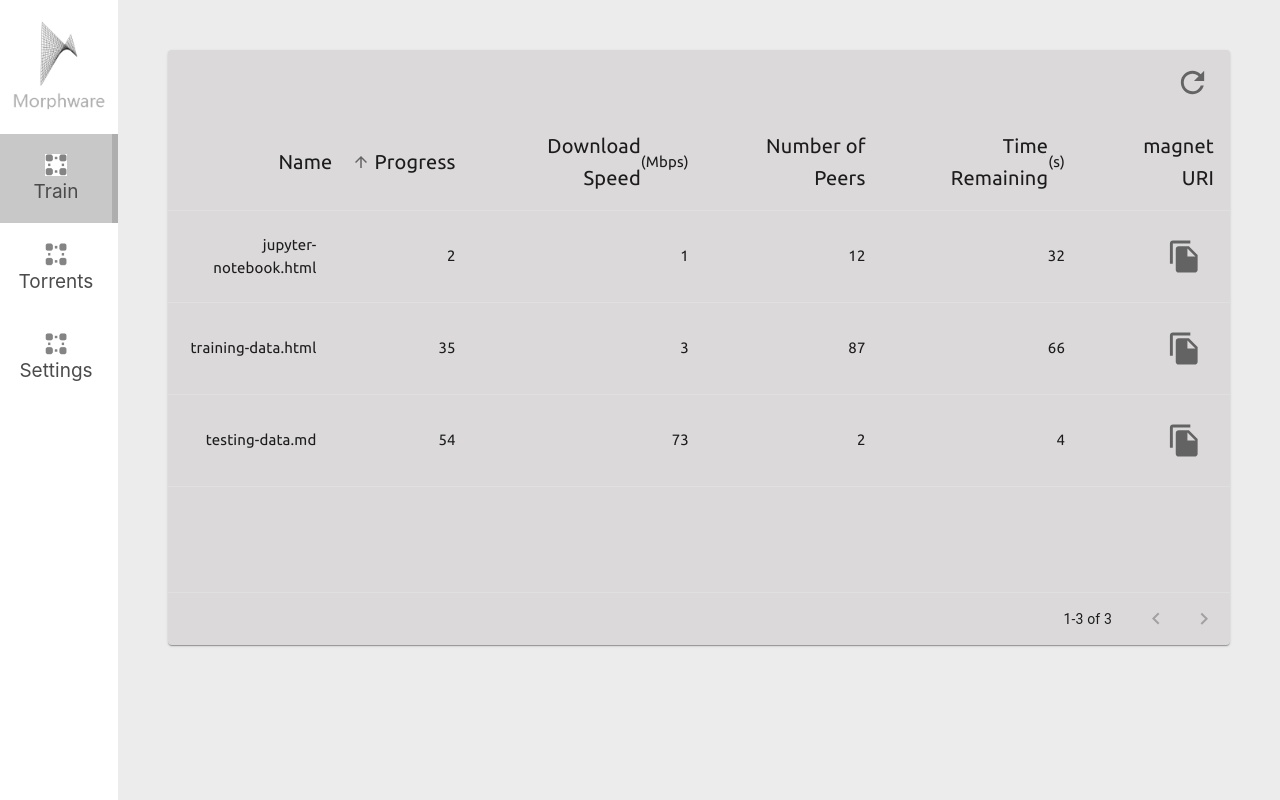
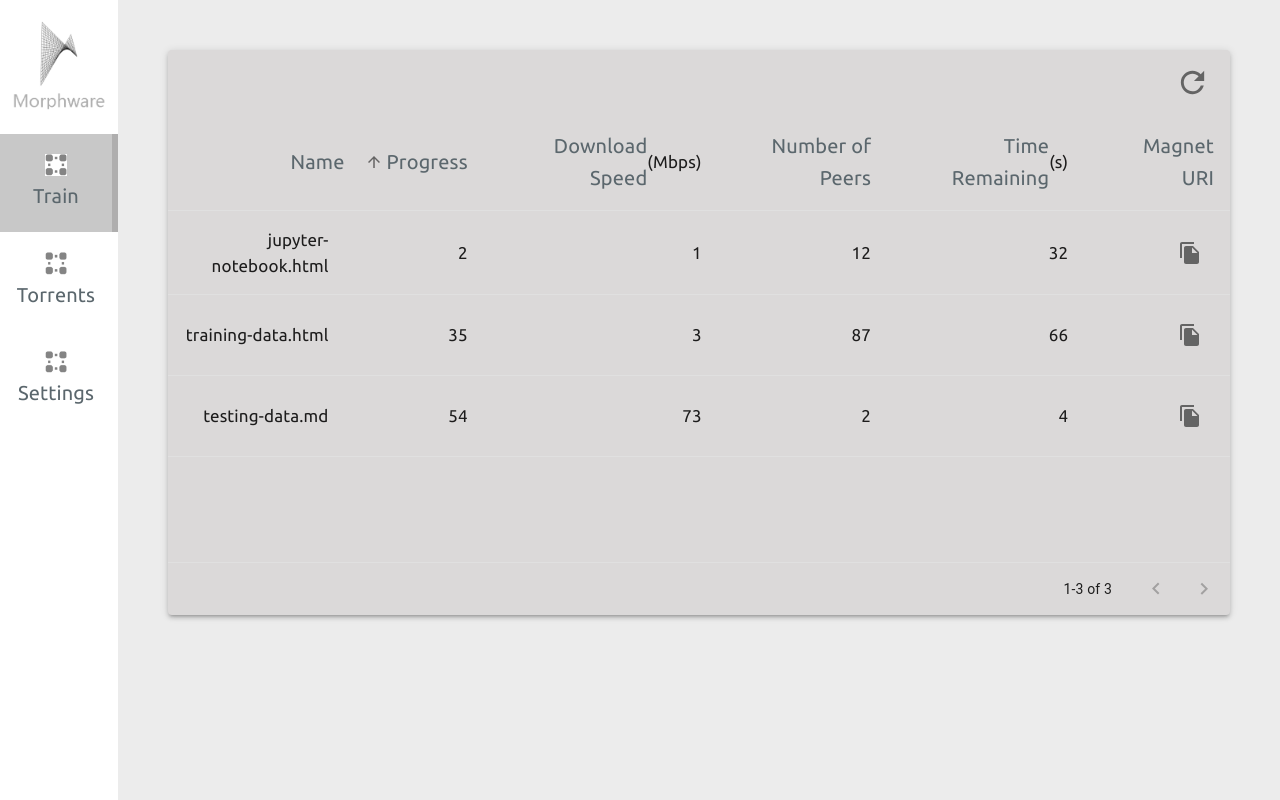
Before and after one commit to morphware/daemon, a React (Create React App) app in the folder frontend/: page /torrents in a window 1280 px wide. Built offline with nearby package versions, Linux system fonts and the light colour scheme; no server answers; the HTML template or start-up script is replaced by a standard one.

Commit message:
working torrents table

```diff
--- a/frontend/src/components/TorrentsTable.tsx
+++ b/frontend/src/components/TorrentsTable.tsx
@@ -19,12 +19,9 @@ import Toolbar from "@material-ui/core/Toolbar";
 import Typography from "@material-ui/core/Typography";
 import Paper from "@material-ui/core/Paper";
 import IconButton from "@material-ui/core/IconButton";
-import Tooltip from "@material-ui/core/Tooltip";
-import DeleteIcon from "@material-ui/icons/Delete";
-import FilterListIcon from "@material-ui/icons/FilterList";
 import FileCopyIcon from "@material-ui/icons/FileCopy";
-import { theme, ThemeProps } from "../providers/MorphwareTheme";
-import { Box, Button } from "@material-ui/core";
+import { theme } from "../providers/MorphwareTheme";
+import { Box } from "@material-ui/core";
 import RefreshIcon from "@material-ui/icons/Refresh";
 import { DaemonContext } from "../providers/ServiceProviders";
 
@@ -165,7 +162,7 @@ const headCells: HeadCell[] = [
     id: "magnetURI",
     numeric: true,
     disablePadding: false,
-    label: "magnet URI",
+    label: "Magnet URI",
   },
 ];
 
@@ -252,12 +249,6 @@ const EnhancedTableToolbar = (props: EnhancedTableToolbarProps) => {
         [classes.highlight]: numSelected > 0,
       })}
     >
-      {/* <Typography
-        className={classes.title}
-        variant="h6"
-        id="tableTitle"
-        component="div"
-      >asd</Typography> */}
       <Box
         style={{
           display: "flex",
@@ -369,7 +360,7 @@ const EnhancedTable = () => {
   };
 
   return (
-    <Paper className={classes.paper}>
+    <Paper className={classes.paper} elevation={3}>
       <EnhancedTableToolbar numSelected={selected.length} />
       <TableContainer>
         <Table
@@ -392,8 +383,6 @@ const EnhancedTable = () => {
               .slice(page * rowsPerPage, page * rowsPerPage + rowsPerPage)
               .map((row, index) => {
                 const isItemSelected = isSelected(row.name);
-                const labelId = `enhanced-table-checkbox-${index}`;
-
                 return (
                   <TableRow
                     hover
@@ -403,6 +392,7 @@ const EnhancedTable = () => {
                     tabIndex={-1}
                     key={row.name}
                     selected={isItemSelected}
+                    style={{ borderBottom: "1px solid black" }}
                   >
                     <TableCell align="right">
                       <Typography variant="body1">{row.name}</Typography>
@@ -427,7 +417,7 @@ const EnhancedTable = () => {
                       <IconButton
                         onClick={() => copyToClipBoard(row.magnetURI)}
                       >
-                        <FileCopyIcon fontSize="large" color="secondary" />
+                        <FileCopyIcon fontSize="medium" color="secondary" />
                       </IconButton>
                     </TableCell>
                   </TableRow>
--- a/frontend/src/mappers/TrainModelFormMappers.ts
+++ b/frontend/src/mappers/TrainModelFormMappers.ts
@@ -1,4 +1,4 @@
-import { formFields } from "../components/TrainModelForm";
+import { formFields } from "../components/trainModelForm";
 
 export interface ITrainingModelValuesV2 {
   jupyterNotebook: string;
--- a/frontend/src/navigation/NavBar.tsx
+++ b/frontend/src/navigation/NavBar.tsx
@@ -3,7 +3,7 @@ import logo from "../assets/logoV2.png";
 import homeNav from "../assets/train.png";
 import { Link } from "react-router-dom";
 import { theme } from "../providers/MorphwareTheme";
-import { makeStyles } from "@material-ui/core";
+import { makeStyles, Typography } from "@material-ui/core";
 
 enum navOptions {
   Train = "Train",
@@ -73,7 +73,9 @@ const NavLink = ({ to, icon, title, setSelected, selected }: NavLinkProps) => {
         <div>
           <img src={icon} alt={title} width="20%" height="20%" />
         </div>
-        <div className={classes.navText}>{title}</div>
+        <div className={classes.navText}>
+          <Typography variant="h6">{title}</Typography>
+        </div>
       </div>
     </Link>
   );
--- a/frontend/src/providers/MorphwareTheme.tsx
+++ b/frontend/src/providers/MorphwareTheme.tsx
@@ -69,11 +69,12 @@ export const theme: ThemeProps = createTheme({
       // eslint-disable-next-line quotes
       fontFamily: ['"Ubuntu"', "Open Sans"].join(","),
       fontSize: "20px",
+      color: "#5B676D",
     },
     body1: {
       // eslint-disable-next-line quotes
       fontFamily: ['"Ubuntu"', "Open Sans"].join(","),
-      fontSize: "15px",
+      fontSize: "17px",
     },
   },
   navBar: {
--- a/frontend/src/screens/TrainModel.tsx
+++ b/frontend/src/screens/TrainModel.tsx
@@ -1,6 +1,6 @@
 import { createStyles, makeStyles } from "@material-ui/core";
 import React from "react";
-import TrainModelForm from "../components/TrainModelForm";
+import TrainModelForm from "../components/trainModelForm";
 import { theme } from "../providers/MorphwareTheme";
 import "./TrainModel.css";
 
```
Also changed, not shown: frontend/src/components/trainModelForm.tsx (+0 -10 lines), frontend/src/providers/ServiceProviders.tsx (+1 -7 lines).
